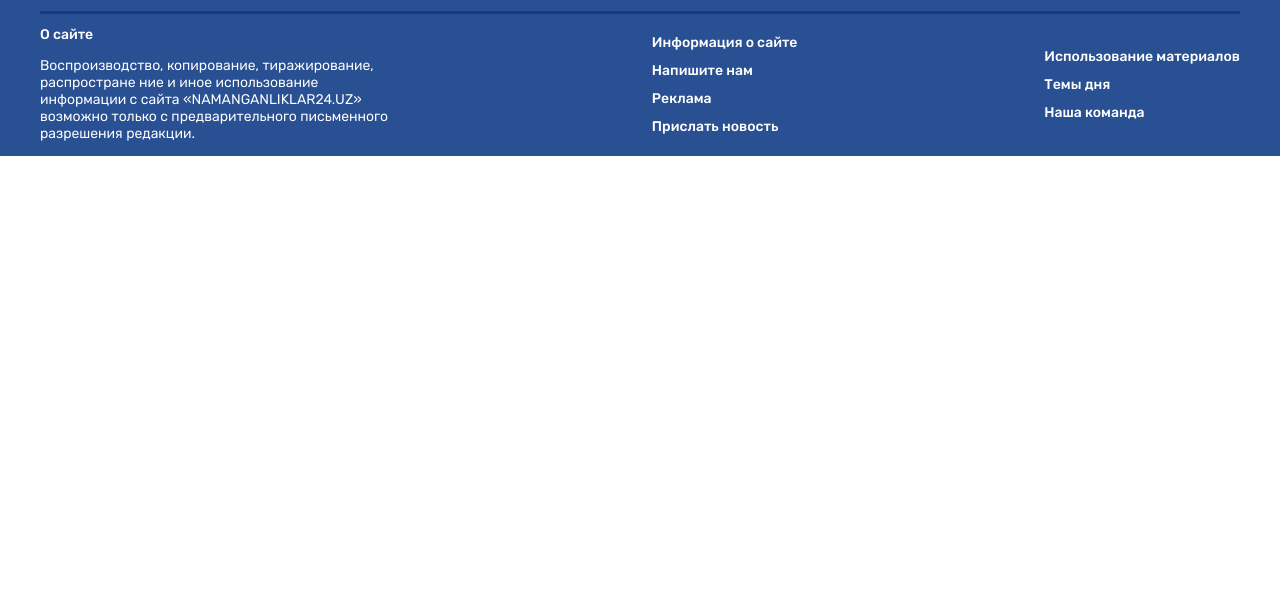
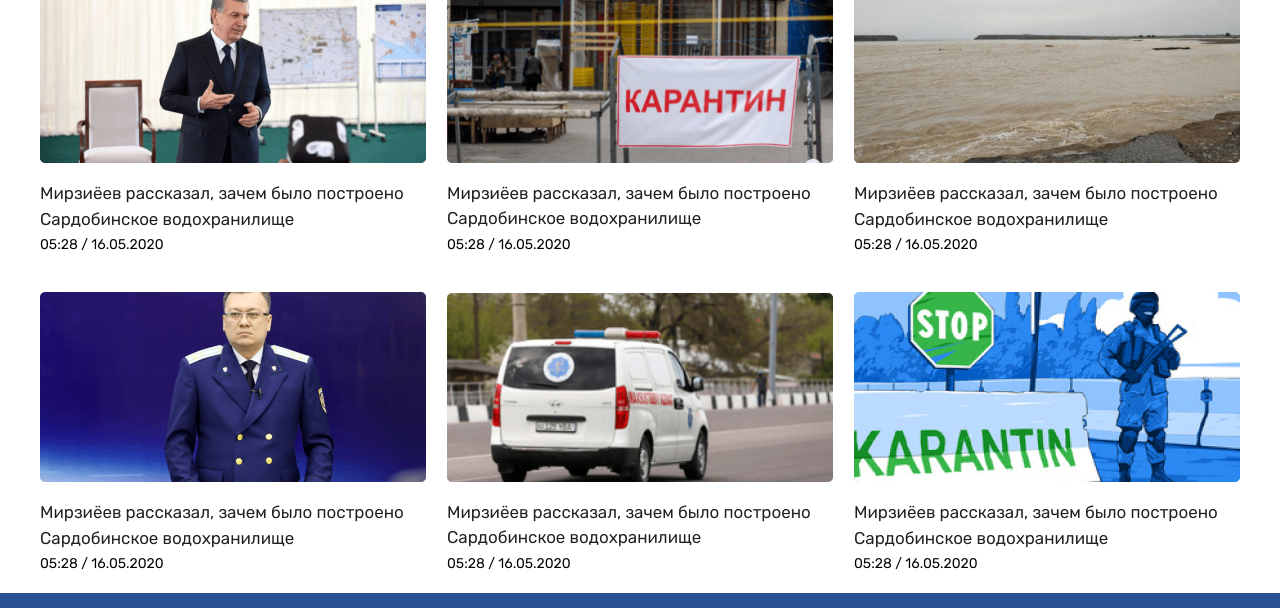
Before and after one commit to akbarjondev/namanganliklar, a plain HTML site: page index.html in a window 1280 px wide. Shown: the part 206-814 px from the top of the page. Drawn offline with Linux system fonts and the light colour scheme.

Commit message:
complete news box

```diff
--- a/css/style.css
+++ b/css/style.css
@@ -149,6 +149,47 @@ img {
 
 /* MAIN-BODY */
 
+
+.news-box {
+    display: flex;
+    justify-content: space-between;
+    align-items: center;
+    flex-wrap: wrap;
+    margin-top: 18px;
+}
+.news {
+    width: 386px;
+    overflow: hidden;
+    margin: 18px 0;
+}
+.news a {
+    text-decoration: none;
+    color: #202020;
+}
+.news:hover a {
+    color: #1b6ca8;
+}
+.news img {
+    display: inline-block;
+    margin: 0;
+    padding: 0;
+    transition: transform 0.3s ease;
+}
+.news:hover img {
+    transform: scale(1.01);
+    transition: transform 0.3s ease;
+}
+.news p {
+    margin: 0;
+    margin-top: 11px;
+    font-size: 17px;
+}
+.data-time {
+    width: 1250px;
+    font-size: 14px;
+    font-weight: 300;
+}
+
 /* SITE-FOOTER */
 .site-footer {
   background-color: #295093;;
--- a/index.html
+++ b/index.html
@@ -24,11 +24,11 @@
     				<button class="search">
     					<img class="search-icon" src="img/search.svg"	width="20" height="20" alt="Search">
     				</button>
-						<button class="lang">
-							<img class="lang-img" src="img/ru-flag.svg" width="20" height="20" alt="RU">
-							<span class="lang-text">РУ</span>
-						</button>
-						<a class="tg-sub" href="#"><img class="tg-icon" src="img/tg-logo.svg" width="23" height="20" alt="Telegram">Подписатся</a>
+                    <button class="lang">
+                        <img class="lang-img" src="img/ru-flag.svg" width="20" height="20" alt="RU">
+                        <span class="lang-text">РУ</span>
+                    </button>
+                    <a class="tg-sub" href="#"><img class="tg-icon" src="img/tg-logo.svg" width="23" height="20" alt="Telegram">Подписатся</a>
     			</div>
     		</nav>
     	</div><!-- End of container -->
@@ -40,10 +40,58 @@
       <div class="covid">
         <!-- Qodirniki - Bu yerda Covid19 banneri bo'ladi -->
       </div><!-- End of covid -->
-
-      <div class="news-grid">
+        <div class="news-box">
+            <div class="news">
+                <a href="#">
+                    <img src="img/news-img1.png" srcset="img/news-img1.png 1x, img/news-img1@2x.png 2x"
+                        alt="president's picture">
+                    <p>Мирзиёев рассказал, зачем было построено
+                        Сардобинское водохранилище</p>
+                </a>
+                <span class="data-time">05:28 / 16.05.2020</span>
+            </div>
+            <div class="news">
+                <a href="#">
+                    <img src="img/news-img2.png" srcset="img/news-img2.png 1x, img/news-img2@2x.png 2x" alt="picture">
+                    <p>Мирзиёев рассказал, зачем было построено
+                        Сардобинское водохранилище</p>
+                </a>
+                <span class="data-time">05:28 / 16.05.2020</span>
+            </div>
+            <div class="news">
+                <a href="#">
+                    <img src="img/news-img2.png" srcset="img/news-img3.png 1x, img/news-img3@2x.png 2x" alt="picture">
+                    <p>Мирзиёев рассказал, зачем было построено
+                        Сардобинское водохранилище</p>
+                </a>
+                <span class="data-time">05:28 / 16.05.2020</span>
+            </div>
+            <div class="news">
+                <a href="">
+                    <img src="img/news-img2.png" srcset="img/news-img4.png 1x, img/news-img4@2x.png 2x" alt="picture">
+                    <p>Мирзиёев рассказал, зачем было построено
+                        Сардобинское водохранилище</p>
+                </a>
+                <span class="data-time">05:28 / 16.05.2020</span>
+            </div>
+            <div class="news">
+                <a href="#">
+                    <img src="img/news-img5.png" srcset="img/news-img5.png 1x, img/news-img5@2x.png 2x" alt="picture">
+                    <p>Мирзиёев рассказал, зачем было построено
+                        Сардобинское водохранилище</p>
+                </a>
+                <span class="data-time">05:28 / 16.05.2020</span>
+            </div>
+            <div class="news">
+                <a href="#">
+                    <img src="img/news-img6.png" srcset="img/news-img6.png 1x, img/news-img6@2x.png 2x" alt="picture">
+                    <p>Мирзиёев рассказал, зачем было построено
+                        Сардобинское водохранилище</p>
+                </a>
+                <span class="data-time">05:28 / 16.05.2020</span>
+            </div>
+        </div><!-- End of news box -->
         <!-- Sherzodniki - Bu yerda 6talik news-gird bo'ladi -->
-      </div><!-- End of news-grid -->
 
       <div class="notification">
         <!-- Sherzodniki - Bu yerda sariq notification qism bo'ladi -->
```
